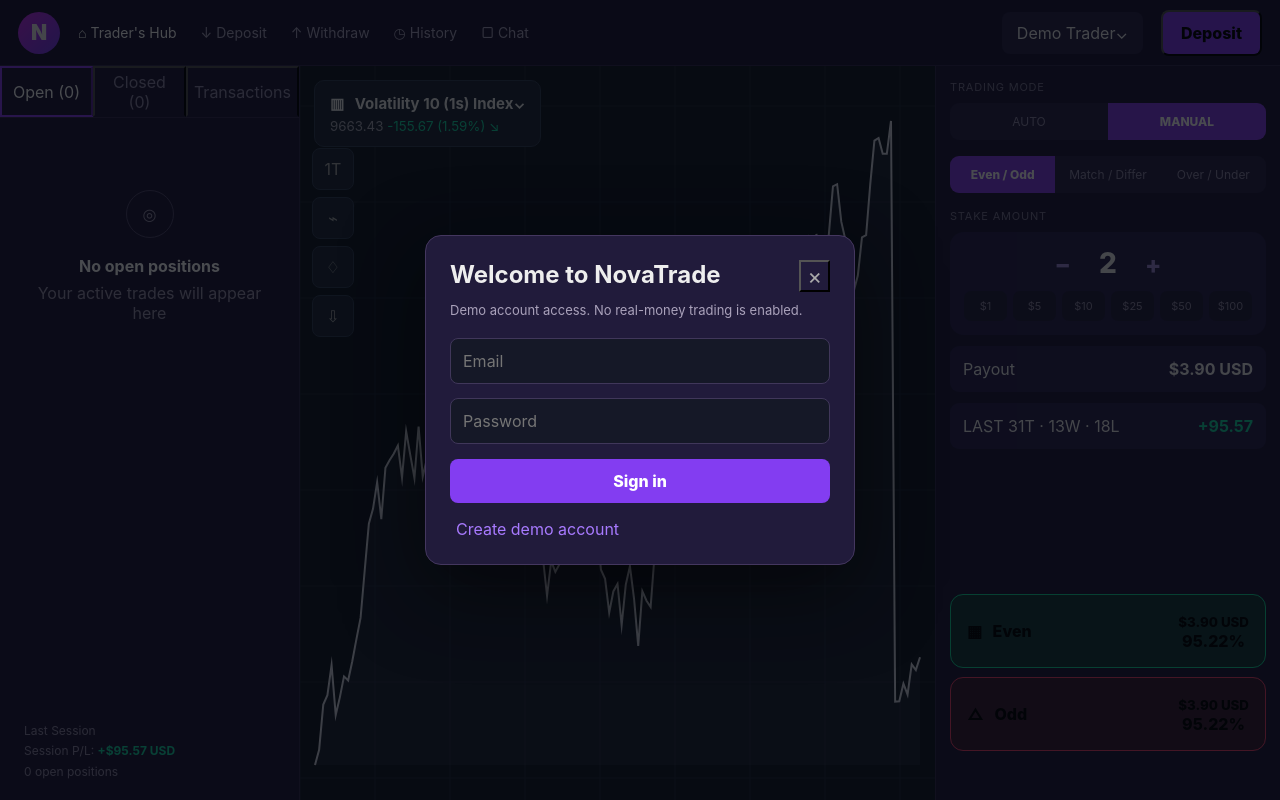
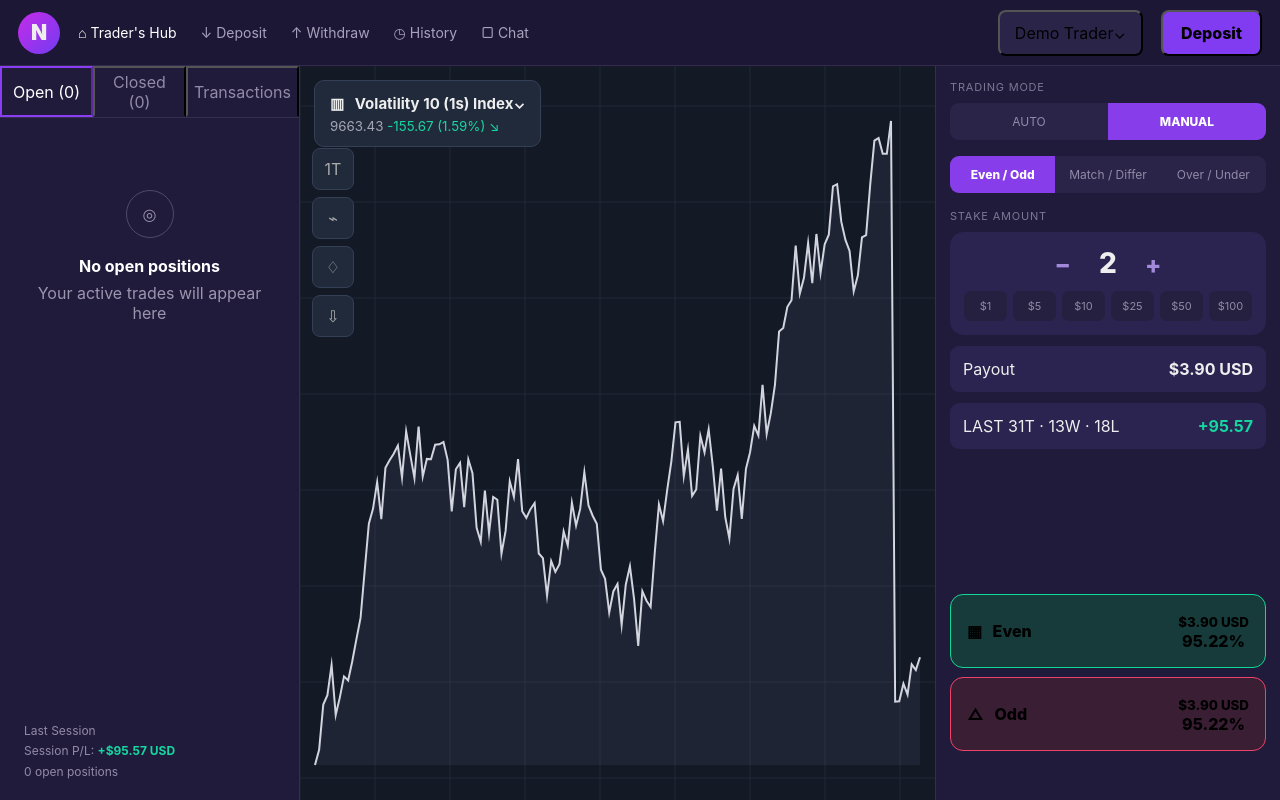
Before and after one commit to derricmd/binary-trading, a plain HTML site: page index.html in a window 1280 px wide. Drawn offline with Linux system fonts and the light colour scheme.

Commit message:
Update index.html

```diff
--- a/index.html
+++ b/index.html
@@ -5,6 +5,7 @@
 <meta name="viewport" content="width=device-width,initial-scale=1">
 <title>NovaTrade — Demo</title>
 <style>
+.hidden{display:none!important}
 *{box-sizing:border-box}html,body{margin:0;height:100%;font-family:Inter,Segoe UI,Arial,sans-serif;background:#101421;color:#eee}
 button,input{font:inherit}button{cursor:pointer}.hidden{display:none!important}
 .top{height:66px;background:#1d1736;border-bottom:1px solid #342a50;display:flex;align-items:center;padding:0 18px;gap:18px}
@@ -31,7 +32,7 @@ button,input{font:inherit}button{cursor:pointer}.hidden{display:none!important}
 <header class="top">
 <div class="logo">N</div>
 <nav class="nav"><span class="sel" onclick="closeDash()">⌂ Trader's Hub</span><span>↓ Deposit</span><span>↑ Withdraw</span><span onclick="openDash()">◷ History</span><span>▢ Chat</span></nav>
-<div class="spacer"></div><div class="user" id="userLabel">Demo Trader⌄</div><button class="deposit" onclick="showWallet()">Deposit</button>
+<div class="spacer"></div><button class="user" id="userLabel" onclick="showLogin()">Demo Trader⌄</button><button class="deposit" onclick="showWallet()">Deposit</button>
 </header>
 
 <div class="layout">
@@ -57,7 +58,7 @@ button,input{font:inherit}button{cursor:pointer}.hidden{display:none!important}
 </aside>
 </div>
 
-<div id="login" class="panel"><div class="card"><button class="close" onclick="hideLogin()">×</button><h2>Welcome to NovaTrade</h2><p>Demo account access. No real-money trading is enabled.</p><input class="field" id="email" placeholder="Email"><input class="field" type="password" placeholder="Password"><button class="primary" onclick="login()">Sign in</button><button class="switch" onclick="alert('Demo registration: account created locally.')">Create demo account</button></div></div>
+<div id="login" class="panel hidden"><div class="card"><button class="close" onclick="hideLogin()">×</button><h2>Welcome to NovaTrade</h2><p>Demo account access. No real-money trading is enabled.</p><input class="field" id="email" placeholder="Email"><input class="field" type="password" placeholder="Password"><button class="primary" onclick="login()">Sign in</button><button class="switch" onclick="alert('Demo registration: account created locally.')">Create demo account</button></div></div>
 
 <div id="dashboard" class="dashboard hidden"><div class="dashhead"><div class="logo">N</div><div style="margin-left:14px;font-weight:800">Account Dashboard</div><div class="spacer"></div><button class="deposit" onclick="closeDash()">Back to Trade</button></div><div class="dashbody"><h1>Demo Account</h1><div class="cards"><div class="stat"><small>Balance</small><strong id="dashBalance">$0.00</strong></div><div class="stat"><small>Demo P/L</small><strong class="green">+$95.57</strong></div><div class="stat"><small>Trades</small><strong id="dashTrades">0</strong></div></div><div class="history"><table><thead><tr><th>Time</th><th>Type</th><th>Stake</th><th>Result</th></tr></thead><tbody id="history"></tbody></table></div></div></div>
 
@@ -69,10 +70,10 @@ function seed(){let p=price;for(let i=0;i<140;i++){p+=(Math.random()-.5)*7;pts.p
 function draw(){let w=c.clientWidth,h=c.clientHeight;ctx.clearRect(0,0,w,h);ctx.strokeStyle='#202938';ctx.lineWidth=1;for(let x=0;x<w;x+=75){ctx.beginPath();ctx.moveTo(x,0);ctx.lineTo(x,h);ctx.stroke()}for(let y=40;y<h;y+=96){ctx.beginPath();ctx.moveTo(0,y);ctx.lineTo(w,y);ctx.stroke()}let min=Math.min(...pts),max=Math.max(...pts),r=max-min||1;ctx.beginPath();pts.forEach((p,i)=>{let x=15+i*(w-30)/(pts.length-1),y=h-35-(p-min)/r*(h-90);i?ctx.lineTo(x,y):ctx.moveTo(x,y)});ctx.strokeStyle='#d9dbe4';ctx.lineWidth=2;ctx.stroke();ctx.lineTo(w-15,h-35);ctx.lineTo(15,h-35);ctx.closePath();ctx.fillStyle='rgba(110,120,145,.13)';ctx.fill()}
 function tick(){price+=(Math.random()-.5)*3.8;pts.push(price);if(pts.length>160)pts.shift();document.getElementById('price').textContent=price.toFixed(2);document.getElementById('move').textContent=(price-9819.1).toFixed(2)+' ('+(Math.abs((price-9819.1)/9819.1)*100).toFixed(2)+'%) ↘';draw()}
 function setStake(v){stake=v;update()}function changeStake(v){stake=Math.max(1,Math.min(1000,stake+v));update()}function update(){let p=stake*1.95;document.getElementById('stake').textContent=stake;document.getElementById('payout').textContent='$'+p.toFixed(2)+' USD';document.getElementById('evenPay').textContent='$'+p.toFixed(2)+' USD';document.getElementById('oddPay').textContent='$'+p.toFixed(2)+' USD'}
-function trade(type){trades++;document.getElementById('openCount').textContent=1;document.getElementById('positionTitle').textContent=type+' trade opened';document.getElementById('positionText').textContent='Demo trade · $'+stake.toFixed(2)+' stake';setTimeout(()=>{let win=Math.random()>.45,pay=win?stake*.95:-stake;balance+=pay;history.unshift({time:new Date().toLocaleTimeString(),type,stake,result:pay});document.getElementById('openCount').textContent=0;document.getElementById('positionTitle').textContent=win?'Trade won':'Trade settled';document.getElementById('positionText').textContent=(win?'+$'+pay.toFixed(2):'-$'+Math.abs(pay).toFixed(2))+' demo result';document.getElementById('dashBalance').textContent='$'+balance.toFixed(2);document.getElementById('dashTrades').textContent=trades;renderHistory()},1600)}
+function trade(type){trades++; document.getElementById('dashTrades').textContent=trades;document.getElementById('openCount').textContent=1;document.getElementById('positionTitle').textContent=type+' trade opened';document.getElementById('positionText').textContent='Demo trade · $'+stake.toFixed(2)+' stake';setTimeout(()=>{let win=Math.random()>.45,pay=win?stake*.95:-stake;balance+=pay;history.unshift({time:new Date().toLocaleTimeString(),type,stake,result:pay});document.getElementById('openCount').textContent=0;document.getElementById('positionTitle').textContent=win?'Trade won':'Trade settled';document.getElementById('positionText').textContent=(win?'+$'+pay.toFixed(2):'-$'+Math.abs(pay).toFixed(2))+' demo result';document.getElementById('dashBalance').textContent='$'+balance.toFixed(2);document.getElementById('dashTrades').textContent=trades;renderHistory()},1600)}
 function renderHistory(){document.getElementById('history').innerHTML=history.map(x=>`<tr><td>${x.time}</td><td>${x.type}</td><td>$${x.stake.toFixed(2)}</td><td class="${x.result>=0?'green':'red'}">${x.result>=0?'+':''}$${x.result.toFixed(2)}</td></tr>`).join('')}
 function login(){document.getElementById('userLabel').textContent=(document.getElementById('email').value||'Demo Trader')+'⌄';hideLogin()}
-function hideLogin(){document.getElementById('login').classList.add('hidden')}function openDash(){document.getElementById('dashboard').classList.remove('hidden')}function closeDash(){document.getElementById('dashboard').classList.add('hidden')}function showWallet(){alert('Demo wallet only. Real deposits are disabled.')}
+function hideLogin(){document.getElementById('login').classList.add('hidden')} function showLogin(){document.getElementById('login').classList.remove('hidden')}function openDash(){document.getElementById('dashboard').classList.remove('hidden')}function closeDash(){document.getElementById('dashboard').classList.add('hidden')}function showWallet(){alert('Demo wallet only. Real deposits are disabled.')}
 seed();resize();draw();update();window.addEventListener('resize',()=>{resize();draw()});setInterval(tick,650);
 </script>
 </body>
```
